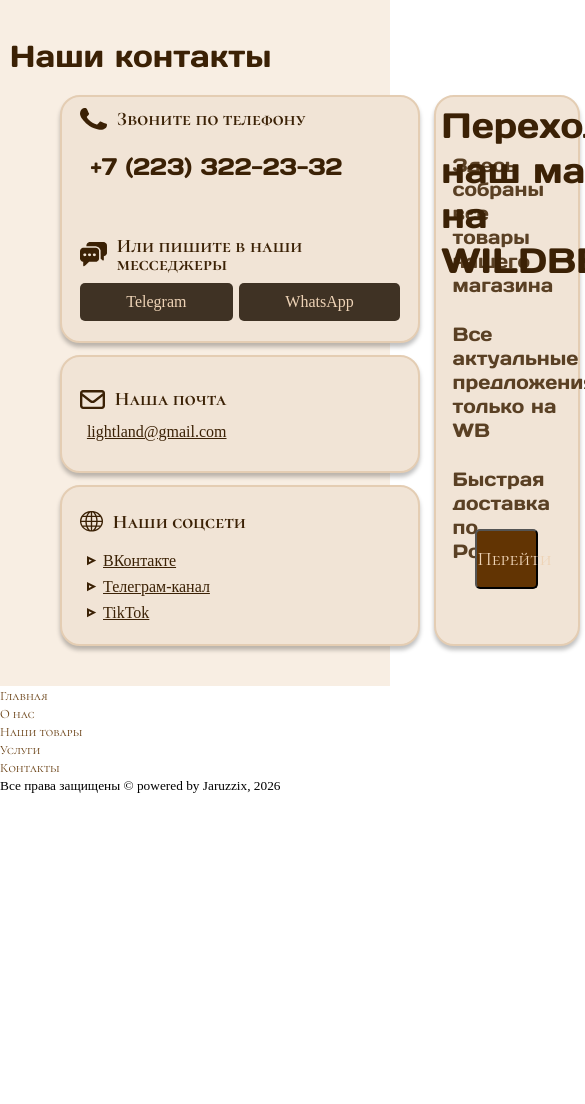
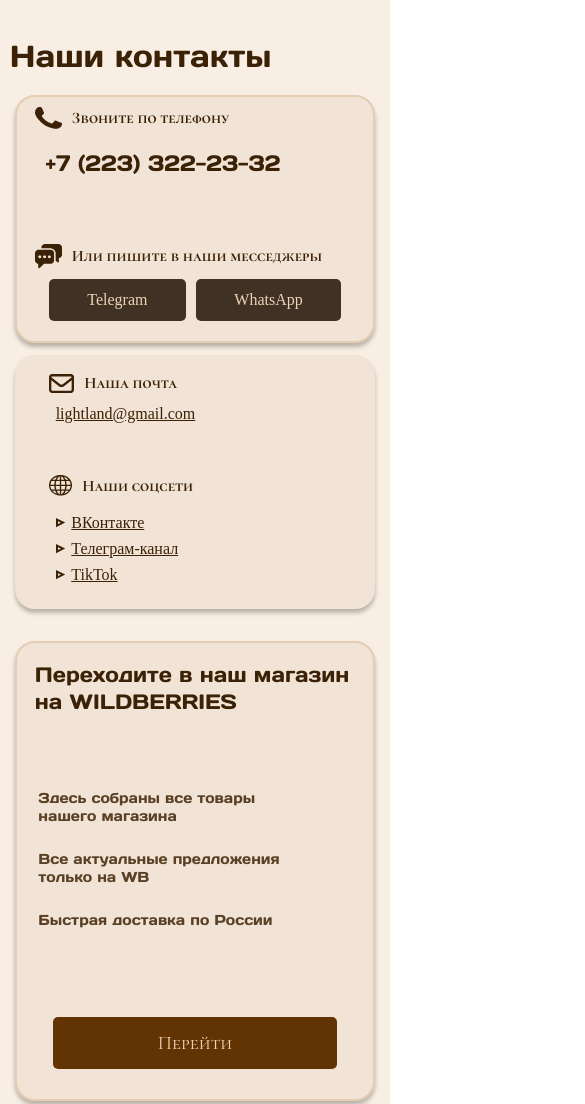
Before and after one commit to jaruzzix/LightLand-Landing, a plain HTML site: page public/index.html in a window 390 px wide. Shown: the part 2573-3677 px from the top of the page, 585 px wide, since content can reach past the window. Before the commit the page ends 3367 px from the top, so only its background shows below. Drawn offline with Linux system fonts and the light colour scheme; a web font is replaced by a local one.

Commit message:
закончил адаптив для контактов

```diff
--- a/public/index.html
+++ b/public/index.html
@@ -201,7 +201,7 @@
                     <div class="contacts-box" id="email">
                         <div id="email-title">
                             <div id="email-img"></div>
-                            <h3 class="contacts-text">Наша почта</h3>
+                            <h3 class="contacts-text" id="email-title-text">Наша почта</h3>
                         </div>
                         <a id="email-text" href="https://doka.guide/css/grid-guide/">lightland@gmail.com</a>
                     </div>
--- a/public/style.css
+++ b/public/style.css
@@ -1477,7 +1477,7 @@ nav {
     height: 40px;
     width: 48%;
     border-radius: 10px;
-
+    cursor: pointer;
 }
 
 @media (hover: hover) {
@@ -1652,6 +1652,7 @@ nav {
 
     #sn-button {
         margin: 20px 0 15px;
+
     }
 
     #services-list {
@@ -1739,7 +1740,7 @@ nav {
     position: relative;
     margin: 20px 8%;
     font-family: "Days One";
-    font-size: 1.5rem;
+    font-size: 1.7rem;
     color: #3B2105
 }
 
@@ -1779,12 +1780,15 @@ nav {
     padding: 10px 14.5%;
 
     background: #3F3224;
+    transition: background 300ms;
     border: none;
     border-radius: 5px;
 
     color: #EED3B6;
     font-family: "Forum";
     font-size: 1rem;
+
+    cursor: pointer;
 }
 
 #email {
@@ -1903,6 +1907,7 @@ nav {
     bottom: 10%;
 
     background: #623403;
+    transition: background 300ms;
 
     font-family: "Cormorant Unicase";
     font-size: 1.2rem;
@@ -1911,5 +1916,229 @@ nav {
     width: 44%;
     height: 60px;
     border-radius: 5px;
+    border: none;
     left: 28%;
-}
+
+    cursor: pointer;
+}
+
+@media (hover: hover) {
+    .messagers-button:hover {
+        background-color: #5C4A36;
+    }
+
+    #wb-button:hover {
+        background: #78450f;
+    }
+}
+
+@media (max-width: 1280px) {
+    #wb-button {
+        width: 60%;
+        left: 20%;
+    }
+}
+
+@media (max-width: 1175px) {
+    #wb-title {
+        font-size: 2.1rem;
+    }
+
+    #wb-votes {
+        font-size: 1.2rem;
+    }
+
+    #wb-votes .wb-vote:first-child {
+        width: 90%;
+    }
+}
+
+@media (max-width: 1162px) {
+    #wb-votes .wb-vote:nth-child(2) {
+        width: 90%;
+    }
+}
+
+@media (max-width: 1070px) {
+    #wb-title {
+        font-size: 1.8rem;
+    }
+
+    #wb-votes {
+        font-size: 1.1rem;
+    }
+
+    #wb-button {
+        height: 52px;
+        width: 80%;
+        left: 10%;
+    }
+}
+
+@media (max-width: 1060px) {
+    #contacts-container {
+        width: calc(100% - 60px);
+        left: 30px;
+    }
+}
+
+@media (max-width: 1000px) {
+    #wb-title {
+        margin: 5%;
+        font-size: 1.5rem;
+    }
+
+    #wb-votes {
+        font-size: 1.05rem;
+        width: 85%;
+    }
+
+    #wb-button {
+        height: 52px;
+        bottom: 30px;
+    }
+
+    #contacts-container {
+        column-gap: 3%;
+    }
+}
+
+@media (max-width: 840px) {
+    #contacts-container {
+        column-gap: 12px;
+        row-gap: 12px;
+
+        grid-template-columns: 360px 1fr;
+        grid-template-rows: 248px 460px;
+        grid-template-areas: "a b"
+                            "c c";
+    }
+
+    #wb-title {
+        width: 70%;
+    }
+
+    #wb-votes .wb-vote:first-child {
+        width: 64%;
+    }
+}
+
+@media (max-width: 620px) {
+    #contacts-container {
+        width: calc(100% - 30px);
+        left: 15px;
+    }
+
+    #contacts-container {
+        column-gap: 12px;
+        row-gap: 12px;
+
+        grid-template-columns: 1fr;
+        grid-template-rows: 248px auto 460px;
+
+        grid-template-areas: "a"
+                             "b"
+                             "c";
+    }
+
+    #messagers-buttons {
+        justify-content: center;
+    }
+
+    .messagers-button {
+        padding: 14px 16%;
+        margin: 0 5px;
+    }
+
+    #email, #social-networks {
+        background: none;
+        border: none;
+        box-shadow: none;
+        justify-content: start;
+        height: auto;
+    }
+
+    #email {
+        margin-bottom: 40px;
+    }
+
+    #email-socnet-container {
+        padding: 5% 5% 7%;
+        display: grid;
+
+        gap: 12px;
+        grid-template-columns: repeat(auto-fit, minmax(200px, 1fr));
+        background: #F1E4D6;
+        border: #E4CDB3;
+        border-radius: 20px;
+        box-shadow: 0 4px 4px 0 rgba(0, 0, 0, 0.25);
+        margin-bottom: 20px;
+    }
+
+    #wb-title {
+        margin: 5%;
+        font-size: 1.4rem;
+        width: 90%;
+    }
+
+    #wb-votes {
+        font-size: 1rem;
+        width: 85%;
+    }
+
+    #wb-button {
+        height: 52px;
+        bottom: 30px;
+    }
+
+    #wb-votes .wb-vote:first-child {
+        width: 88%;
+    }
+
+    #wb-votes .wb-vote:nth-child(2) {
+        width: 80%;
+    }
+}
+
+@media (max-width: 540px) {
+    .messagers-button {
+        padding: 14px 15%;
+        margin: 0 5px;
+    }
+
+    #wb-title {
+        font-size: 1.3rem;
+    }
+
+    #wb-votes {
+        font-size: 0.9rem;
+    }
+
+    #wb-button {
+        height: 52px;
+        bottom: 30px;
+    }
+}
+
+@media (max-width: 390px) {
+    .contacts-text {
+        font-size: 1rem;
+    }
+
+    #email-title, #socnet-text {
+
+    }
+
+    #number-text {
+        font-size: 1.4rem;
+    }
+
+    #wb-votes {
+        margin: 0 6%;
+    }
+
+    .messagers-button {
+        padding: 12px 12%;
+        margin: 0 5px;
+    }
+}
```
